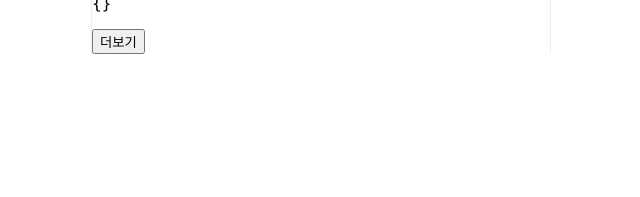
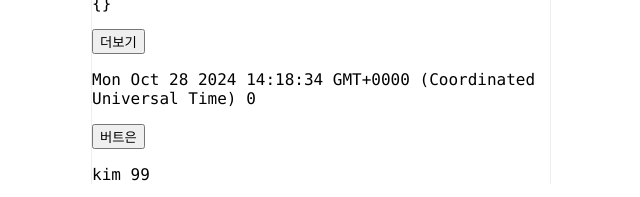
Before and after one commit to BaeejiH/vuestagram, a Vue app: page / in a window 1280 px wide. Shown: the part 1999-2196 px from the top of the page, without its empty margins (319-959 px from the left). Before the commit the page ends 2053 px from the top, so only its background shows below. Built offline with nearby package versions, Linux system fonts and the light colour scheme; a small style sheet from the web is missing.

Commit message:
mapState

```diff
--- a/src/App.vue
+++ b/src/App.vue
@@ -43,6 +43,12 @@ vuex
 <p>{{$store.state.more}}</p>
  <button @click="$store.dispatch('getData')">더보기</button>
  <!-- actions를 부탁하는 함수 dispatch -->
+
+ <p>{{now1}} {{카운터}}</p>
+ <button @click="카운터++">버트은</button>
+
+ <p>{{name}} {{age}}</p>
+
 </template>
 
 <script>
@@ -55,11 +61,13 @@ vuex
 import ContainerBox from './components/ContainerBox.vue'
 import postdata from './assets/postdata.js'
 import axios from 'axios'
+import { mapMutations, mapState } from 'vuex'
 
 export default {
   name: 'App',
   data(){
     return{
+    카운터 : 0,
      작성한글 : '',
      인스타데이터 : postdata,
      더보기횟수 : 0,
@@ -72,7 +80,20 @@ export default {
   components: {
     ContainerBox:ContainerBox
   },
+  computed: {
+    now1(){ // 계산결과용 저장 함수
+      return new Date() // computed 함수는 사용해도 실행되지 않음. 처음 실행하고 값을 간직.
+    },
+    now3(){
+      return this.$store.state.name
+    },
+    ...mapState(['name','likes','age']), // 다른 computes 함수랑 함께 쓰려면 필요
+  },
   methods : {
+    ...mapMutations(['setMore','좋아요증가']),
+    now(){
+      return new Date() // 사용할때마다 실행.
+    },
     publish(){
       var 내게시물 = {
       name: "Bae jihun",
```
Also changed, not shown: src/store.js (+11 -0 lines).
